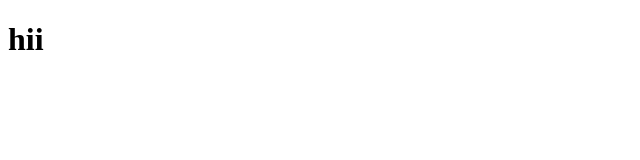
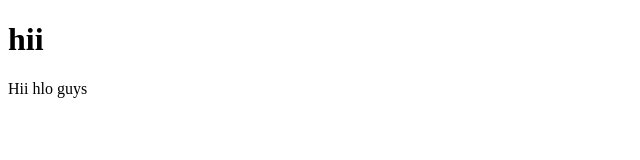
Before and after one commit to MR-Washie/DocVault, a plain HTML site: page index.html in a window 1280 px wide. Shown: the whole page, without its empty margins (0-640 px from the left). Drawn offline with Linux system fonts and the light colour scheme.

Commit message:
para added

```diff
--- a/index.html
+++ b/index.html
@@ -7,5 +7,6 @@
 </head>
 <body>
     <h1>hii</h1>
+    <p>Hii hlo guys</p>
 </body>
 </html>
```
